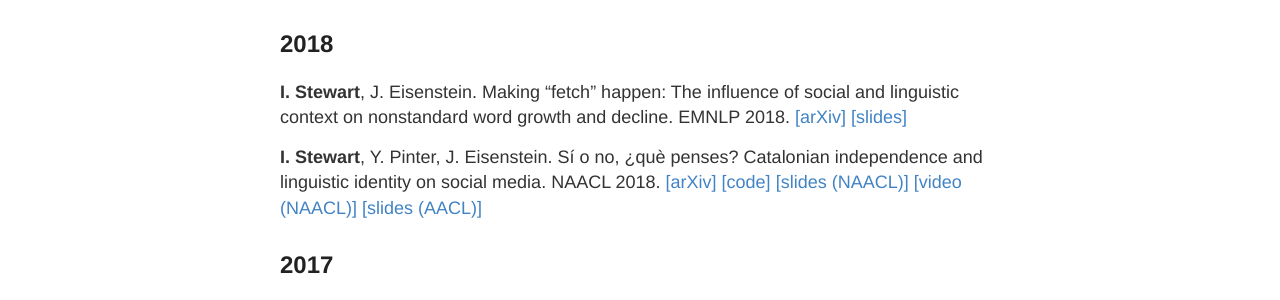
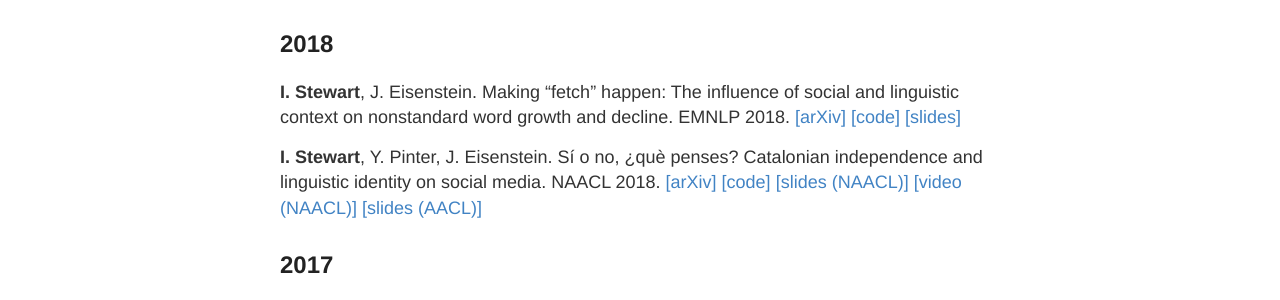
Before and after one commit to ianbstewart/ianbstewart.github.io, a Jekyll site: the page built from research.md, in a window 1280 px wide. Shown: the part 293-593 px from the top of the page. Built offline with Jekyll 4.4.1, drawn with Linux system fonts in a browser that asks for light colours.

Commit message:
updating research

```diff
--- a/research.md
+++ b/research.md
@@ -10,6 +10,7 @@
 **I. Stewart**, J. Eisenstein.
 Making "fetch" happen: The influence of social and linguistic context on nonstandard word growth and decline. EMNLP 2018.
 [[arXiv]](https://arxiv.org/abs/1802.04140)
+[[code]](https://github.com/ianbstewart/nonstandard_word_dissemination)
 [[slides]](#)
 
 **I. Stewart**, Y. Pinter, J. Eisenstein.
```
